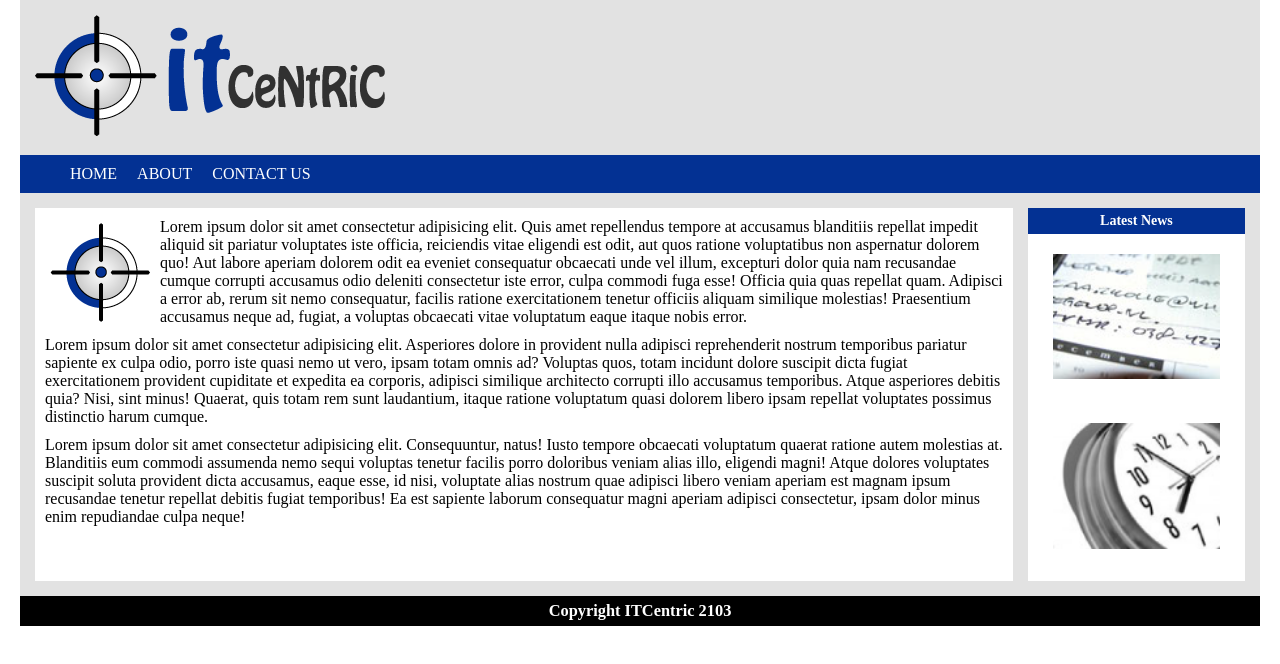
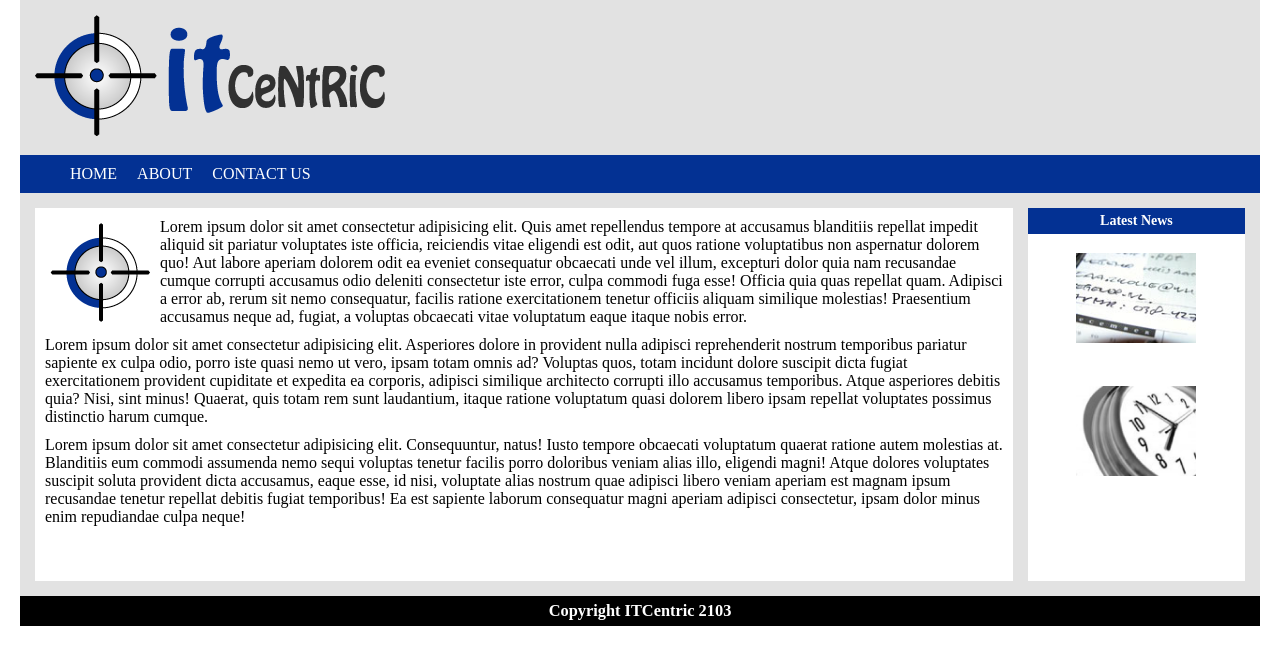
Before and after one commit to Tbyr0n/final, a plain HTML site: page index.html in a window 1280 px wide. Drawn offline with Linux system fonts and the light colour scheme.

Commit message:
Final_Draft

```diff
--- a/style.css
+++ b/style.css
@@ -1,4 +1,4 @@
-*{
+* {
     margin: 0px;
     box-sizing: border-box;
 }
@@ -22,18 +22,16 @@ nav a:hover {
     --main-white: white;
 }
 
-img{
+img {
     max-width: 100%;
 }
 
-.wrapper{
+.wrapper {
     margin: 0px 20px;
 }
 
 header {
     background-color: var(--main-grey);
-    /* display: flex; */
-    /* margin: 10px; */
 }
 
 .logo {
@@ -46,45 +44,42 @@ nav ul {
     display: flex;
     background-color: var(--main-blue);
     color: var(--main-white);
-    /* padding :10px; */
 }
 
-li{
+li {
     padding: 10px;
     text-transform: uppercase;
 }
 
-main{
+main {
     width: 100%;
     background-color: var(--main-grey);
     display: flex;
     padding: 15px;
 }
 
-.content{
+.content {
     background-color: var(--main-white);
-    /* margin: 15px; */
     padding: 5px 5px 50px 5px;
     width: 90%;
 }
 
-.logo-icon{
+.logo-icon {
     float: left;
     padding: 10px;
 }
 
-p{
+p {
     padding: 5px;
 }
 
-.latest-news{
+.latest-news {
     background-color: var(--main-white);
     margin: 0 0 0 15px;
     width: 20%;
-    /* display: flex; */
 }
 
-.latest-news h3{
+.latest-news h3 {
     background-color: var(--main-blue);
     color: var(--main-white);
     text-align: center;
@@ -92,16 +87,26 @@ p{
     font-size: 14px;
 }
 
-.latest-news img{
-    padding: 20px 25px;
-    width: 100%;
+.latest-news img {
+    display: block;
+    margin-left: auto;
+    margin-right: auto;
+    width: 70%;
+    border: 4px solid transparent;
 }
 
-.latest-news-image2 {
-    padding-bottom: 50px;
+div .latest-news .latest-news-image1{
+    margin-top: 15px;
+    max-width: 128px;
 }
 
-footer{
+div .latest-news .latest-news-image2 {
+    margin-top: 35px;
+    margin-bottom: 45px;
+    max-width: 128px;
+}
+
+footer {
     background-color: black;
     color: var(--main-white);
     text-align: center;
```
